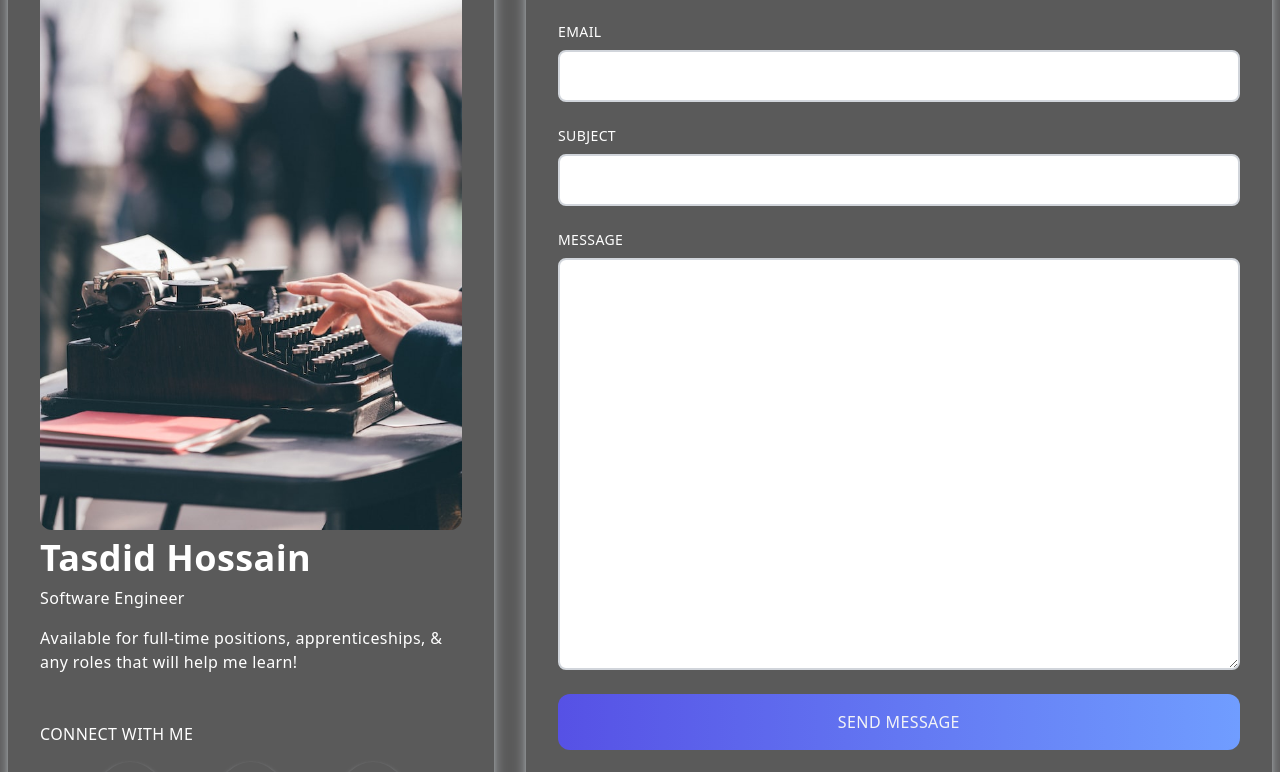
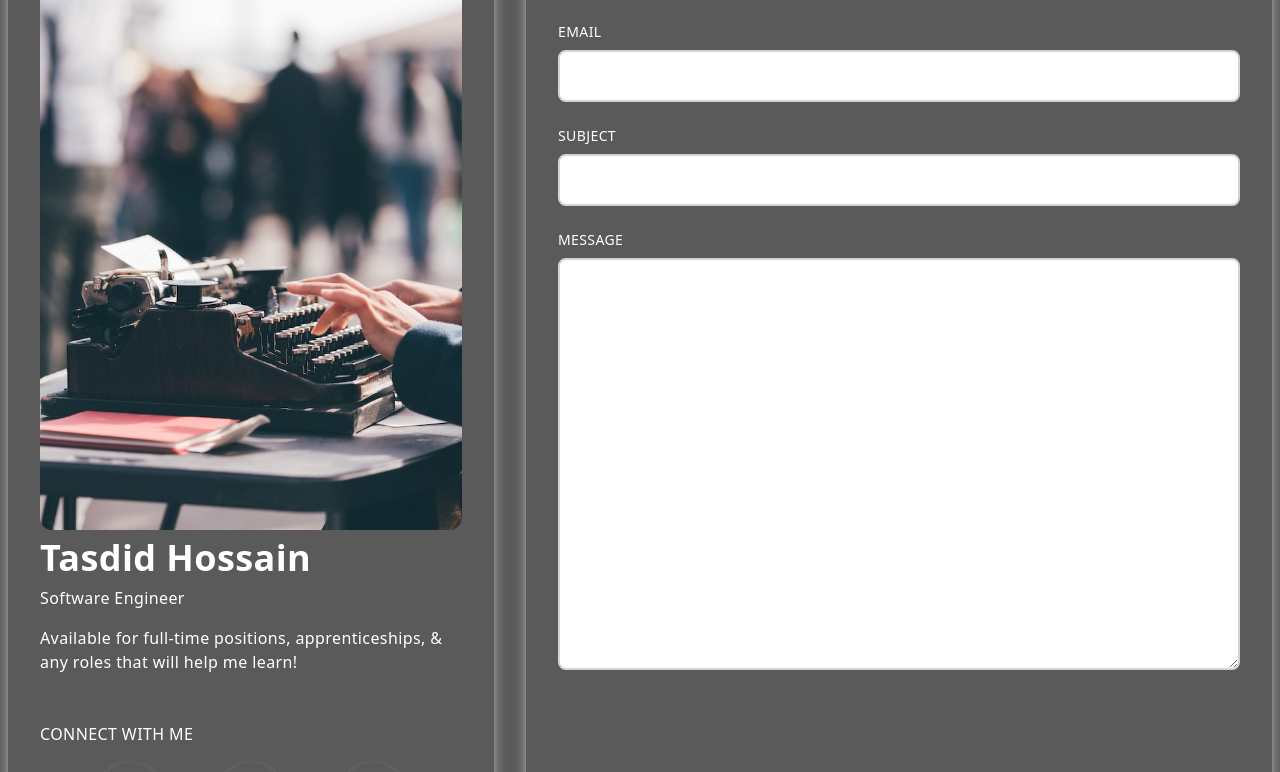
Before and after one commit to Tasdeed/portfolio, a Next.js app: page / in a window 1280 px wide. Shown: the part 3634-4406 px from the top of the page. Built offline with nearby package versions, Linux system fonts and the light colour scheme.

Commit message:
added ternary to send message button

```diff
--- a/components/Contact.js
+++ b/components/Contact.js
@@ -118,6 +118,7 @@ const Contact = () => {
                       className="border-2 rounded-lg p-3 flex border-gray-300 text-black"
                       type="text"
                       name="name"
+                      required
                       onChange={(e) => setName(e.target.value)}
                     />
                   </div>
@@ -141,6 +142,7 @@ const Contact = () => {
                     className="border-2 rounded-lg p-3 flex border-gray-300 text-black"
                     type="email"
                     name="email"
+                    required
                     onChange={(e) => setEmail(e.target.value)}
                   />
                 </div>
@@ -165,12 +167,16 @@ const Contact = () => {
                     onChange={(e) => setMessage(e.target.value)}
                   ></textarea>
                 </div>
+                {email.length >= 1 || name.length >= 1 ? (
                   <button
                     onClick={(e) => handleSubmit(e)}
                     className="w-full p-4 text-gray-100 mt-4 shadow-none"
                   >
                     Send Message
                   </button>
+                ) : (
+                  ""
+                )}
               </form>
               {submitted ? (
                 <div className="text-center">
```
Lines whose indentation alone changed are shown as unchanged.
